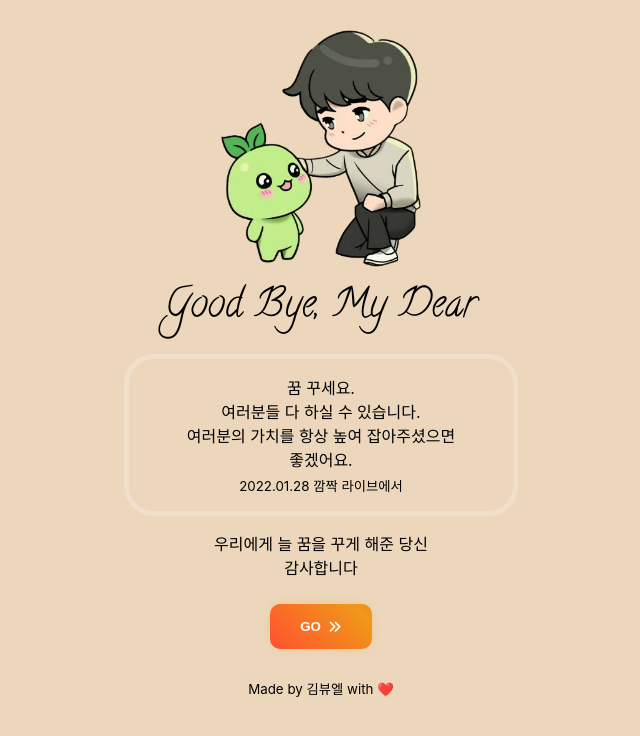
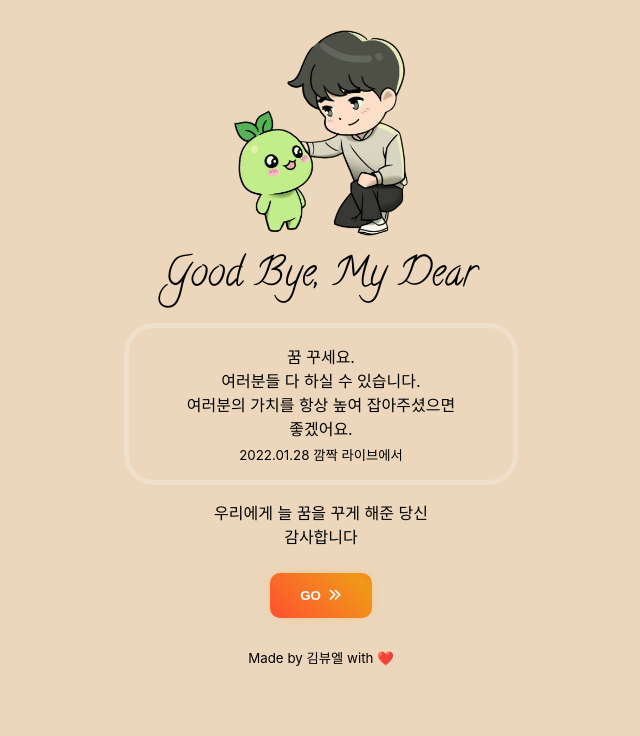
Before and after one commit to dokdo2005/for-goldriver, a React (Vite) app: page / in a window 1280 px wide. Shown: the top 736 px of the page, without its empty margins (319-959 px from the left). Built offline with nearby package versions, Linux system fonts and the light colour scheme.

Commit message:
mod: 이미지 크기 수정

```diff
--- a/src/css/mainScreen.css
+++ b/src/css/mainScreen.css
@@ -11,7 +11,7 @@
 }
 
 .mainScreenImage > img {
-  width: 150pt;
+  width: 130pt;
 }
 
 .mainScreenText {
```
